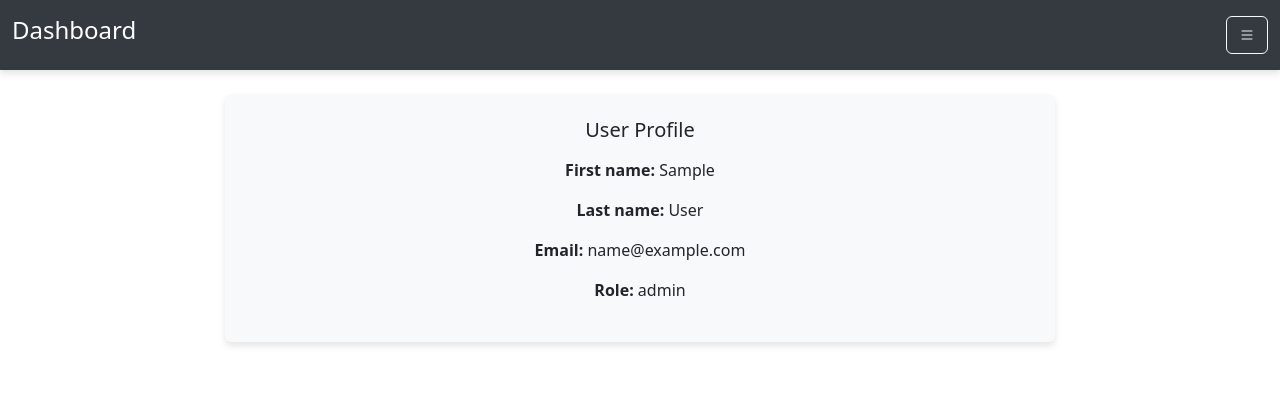
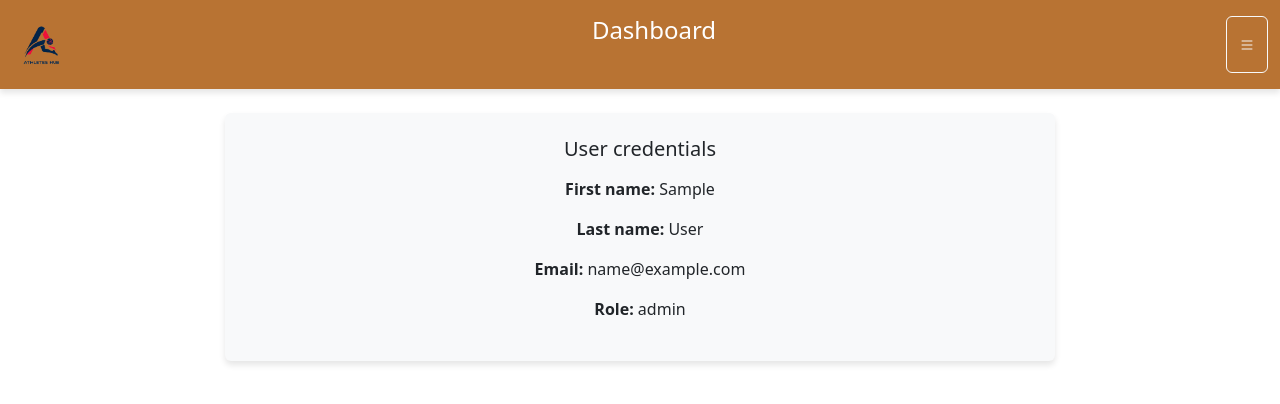
Before and after one commit to Geff115/athletes_hub, a Flask app: page /dashboard in a window 1280 px wide. Shown: the top 404 px of the page. Run offline with Flask 3, Linux system fonts and the light colour scheme; the visitor is signed in with stand-in values (Sample User, id 1); data that the repository does not hold is empty.

Commit message:
Update: Created a new favicon for our web app, added a logo to the dashboard page as well as its CSS file

```diff
--- /dev/null
+++ b/app/static/css/dashboard.css
@@ -0,0 +1,41 @@
+/* Box-shadow for user profile and navbar */
+.box-shadow {
+	box-shadow: 0 4px 6px rgba(0, 0, 0, 0.1);
+}
+
+/* Background color for offcanvas and navbar */
+.offcanvas-custom, .navbar-custom {
+	background-color: #B87333; /* Bronze color background */
+}
+
+/* White text for the navbar */
+.navbar-custom h1 {
+	color: #fff;
+}
+
+/* White text for offcanvas items */
+.offcanvas-custom .nav-link {
+	color: #fff;
+}
+
+/* Change color on hover */
+.offcanvas-custom .nav-link:hover {
+	color: #adb5bd;
+}
+
+/* Offcanvas custom width */
+.offcanvas-custom {
+	width: 300px !important;
+}
+
+/* Center-align user profile */
+#main-content {
+	text-align: center;
+}
+
+.logo {
+	width: 60px;
+	height: auto;
+	margin-right: 10px;
+	border-radius: 5px;
+}
--- a/app/templates/dashboard.html
+++ b/app/templates/dashboard.html
@@ -8,42 +8,8 @@
   <link href="https://cdn.jsdelivr.net/npm/bootstrap@5.3.0/dist/css/bootstrap.min.css" rel="stylesheet">
   <!-- Bootstrap Icons -->
   <link href="https://cdn.jsdelivr.net/npm/bootstrap-icons/font/bootstrap-icons.css" rel="stylesheet">
-  <style>
-    /* Box-shadow for user profile and navbar */
-    .box-shadow {
-      box-shadow: 0 4px 6px rgba(0, 0, 0, 0.1);
-    }
-
-    /* Background color for offcanvas and navbar */
-    .offcanvas-custom, .navbar-custom {
-      background-color: #343a40; /* Dark background */
-    }
-
-    /* White text for the navbar */
-    .navbar-custom h1 {
-      color: #fff;
-    }
-
-    /* White text for offcanvas items */
-    .offcanvas-custom .nav-link {
-      color: #fff;
-    }
-
-    /* Change color on hover */
-    .offcanvas-custom .nav-link:hover {
-      color: #adb5bd;
-    }
-
-    /* Offcanvas custom width */
-    .offcanvas-custom {
-      width: 300px !important;
-    }
-
-    /* Center-align user profile */
-    #main-content {
-      text-align: center;
-    }
-  </style>
+  <link rel="icon" href="{{ url_for('static', filename='favicon.ico') }}">
+  <link rel="stylesheet" href="{{ url_for('static', filename='css/dashboard.css') }}">
 </head>
 <body>
 
@@ -51,6 +17,7 @@
   <!-- Header -->
   <div class="row navbar-custom py-3 mb-4 box-shadow">
     <div class="col-12 d-flex justify-content-between">
+      <img src="../static/img/Athletes_hub_logo2.png" alt="Athletes Hub logo" class="logo">
       <h1 class="h4">Dashboard</h1>
       <!-- Hamburger Button for Offcanvas -->
       <button class="btn btn-outline-light" type="button" data-bs-toggle="offcanvas" data-bs-target="#offcanvasSidebar">
@@ -83,7 +50,7 @@
     <!-- Middle Content Area with User Profile -->
     <div class="col-md-8 offset-md-2" id="main-content">
       <div class="p-4 bg-light rounded mb-4 box-shadow">
-        <h5 class="mb-3">User Profile</h5>
+        <h5 class="mb-3">User credentials</h5>
 
         <!-- Conditionally display user information -->
         <p><strong>First name:</strong> {{ current_user.first_name }}</p>
```
Also changed, not shown: app/static/favicon.ico.
